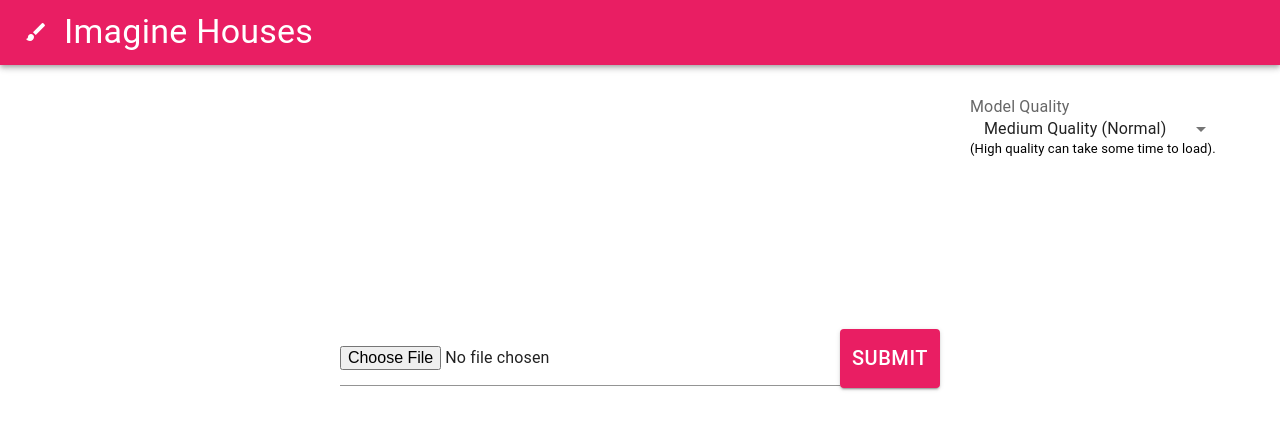
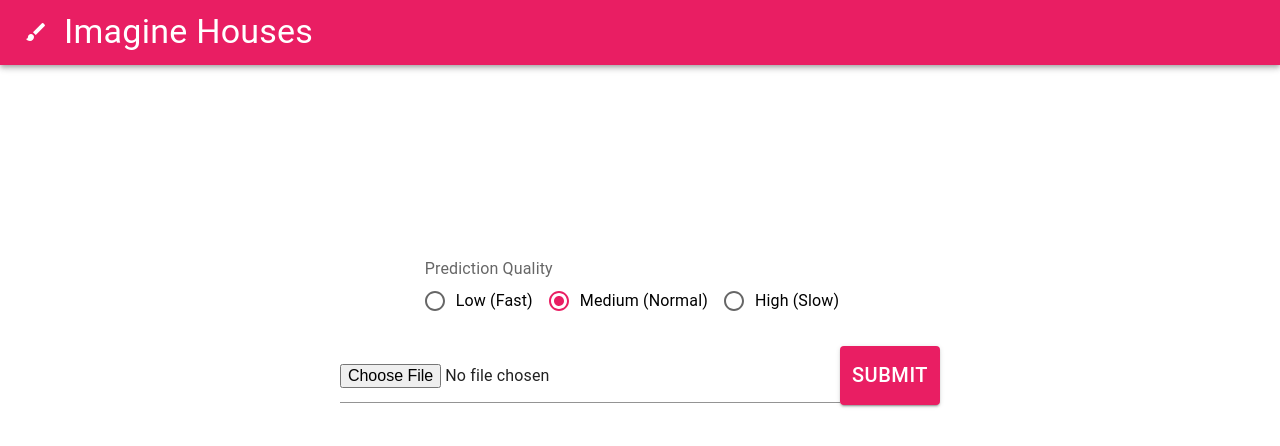
Before and after one commit to alexbondino/paint-anything, a React (Create React App) app in the folder web-page/frontend/: page / in a window 1280 px wide. Shown: the top 446 px of the page. Built offline with nearby package versions, Linux system fonts and the light colour scheme.

Commit message:
fix: model selection component placement2

```diff
--- a/web-page/frontend/src/Editor.js
+++ b/web-page/frontend/src/Editor.js
@@ -7,7 +7,6 @@ import ModelSelector from './components/model-selector/model-selector.js';
 import axios from 'axios';
 import { resizeImgFile } from './helpers.js';
 import Title from './components/side_nav/Title.js';
-import Grid from '@mui/material/Unstable_Grid2';
 import Stack from '@mui/material/Stack';
 
 export function Editor() {
@@ -281,14 +280,6 @@ export function Editor() {
     setLayerPoints(newLayerPoints);
   }
 
-  // render upload if no image has been loaded and the loader is not visible
-  const imgUploader =
-    sidebarVisibility || loaderVisibility ? null : (
-      <ImageUploader
-        key="upload_img"
-        onImageUpload={async (imgFile) => await handleImageUpload(imgFile)}
-      />
-    );
   // render image editor only when sidebar is visible
   const imgEditor = sidebarVisibility ? (
     <ImageEditor
@@ -303,13 +294,6 @@ export function Editor() {
       onNewPoint={handleNewPoint}
     />
   ) : null;
-
-  // render model selector if no image has been loaded and the loader is not visible
-
-  const modelSelector =
-    sidebarVisibility || loaderVisibility ? null : (
-      <ModelSelector onHandleSelectModel={handleSelectmodel} baseImg={baseImg} />
-    );
 
   return (
     <React.Fragment>
@@ -344,8 +328,23 @@ export function Editor() {
           />
         </Stack>
       ) : null}
-      {modelSelector}
-      {imgUploader}
+      {sidebarVisibility || loaderVisibility ? null : (
+        <Stack
+          direction="column"
+          spacing={3}
+          sx={{
+            marginTop: '15%',
+            alignItems: 'center',
+            justifyContent: 'center',
+          }}
+        >
+          <ModelSelector onHandleSelectModel={handleSelectmodel} baseImg={baseImg} />
+          <ImageUploader
+            key="upload_img"
+            onImageUpload={async (imgFile) => await handleImageUpload(imgFile)}
+          />
+        </Stack>
+      )}
       <LoadingComponent loaderVisibility={loaderVisibility} />
     </React.Fragment>
   );
--- a/web-page/frontend/src/components/model-selector/model-selector.js
+++ b/web-page/frontend/src/components/model-selector/model-selector.js
@@ -1,35 +1,37 @@
 import React from 'react';
-import Typography from '@mui/material/Typography';
-import Box from '@mui/material/Box';
-import { InputLabel, Select, MenuItem } from '@mui/material';
+import Radio from '@mui/material/Radio';
+import RadioGroup from '@mui/material/RadioGroup';
+import FormControlLabel from '@mui/material/FormControlLabel';
+import FormControl from '@mui/material/FormControl';
+import FormLabel from '@mui/material/FormLabel';
+import Fade from '@mui/material/Fade';
+import Tooltip from '@mui/material/Tooltip';
 
-export function ModelSelector({
-    onHandleSelectModel,
-}){
-    return (
-    <div style={{ display: 'flex', justifyContent: 'flex-end' }}>
-        <Box
-        marginRight={"60px"}
-        marginTop={"30px"}
+export function ModelSelector({ onHandleSelectModel }) {
+  return (
+    <FormControl display="flex">
+      <FormLabel id="model-select-label">Prediction Quality </FormLabel>
+      <RadioGroup
+        row
+        aria-labelledby="model-select-label"
+        name="row-radio-buttons-group"
+        onChange={onHandleSelectModel}
+        defaultValue={'large_model'}
+      >
+        <FormControlLabel value="base_model" control={<Radio />} label="Low (Fast)" />
+        <FormControlLabel value="large_model" control={<Radio />} label="Medium (Normal)" />
+        <Tooltip
+          title="⚠️ Might take very long to process"
+          placement="top"
+          arrow
+          TransitionComponent={Fade}
+          TransitionProps={{ timeout: 600 }}
         >
-            <InputLabel id="model-select-label">Model Quality</InputLabel>
-            <Select
-            onChange={onHandleSelectModel}
-            defaultValue="large_model"
-            sx={{ width: '250px', height: '20px' }}>
-            <MenuItem value="base_model">Low Quality (Fast)</MenuItem>
-            <MenuItem value="large_model">Medium Quality (Normal)</MenuItem>
-            <MenuItem value="huge_model">High Quality (Slow)</MenuItem>
-            </Select>
-            <Typography
-            sx={{ flexGrow: 1, fontSize: 13 }}
-            component="div"
-            >
-            (High quality can take some time to load).
-            </Typography>
-        </Box>
-    </div>
-    );
-  };
+          <FormControlLabel value="huge_model" control={<Radio />} label="High (Slow)" />
+        </Tooltip>
+      </RadioGroup>
+    </FormControl>
+  );
+}
 
-  export default ModelSelector;
+export default ModelSelector;
--- a/web-page/frontend/src/components/upload_image/upload_image.js
+++ b/web-page/frontend/src/components/upload_image/upload_image.js
@@ -3,8 +3,7 @@ import { Button, Input } from '@mui/material';
 import Box from '@mui/material/Box';
 
 // TODO: replicate upload logic from here in nav bar component
-export function ImageUploader({onImageUpload}) {
-
+export function ImageUploader({ onImageUpload }) {
   const [selectedImage, setSelectedImage] = useState(null);
 
   function handleImageChange(event) {
@@ -22,7 +21,7 @@ export function ImageUploader({onImageUpload}) {
   }
 
   return (
-    <Box display="flex" alignItems="center" justifyContent="center" height="50vh">
+    <Box display="flex">
       <form onSubmit={handleSubmit} className="initial_form">
         <div style={{ display: 'flex', alignItems: 'center' }}>
           <label htmlFor="file_upload" className="custom-file-upload"></label>
```
